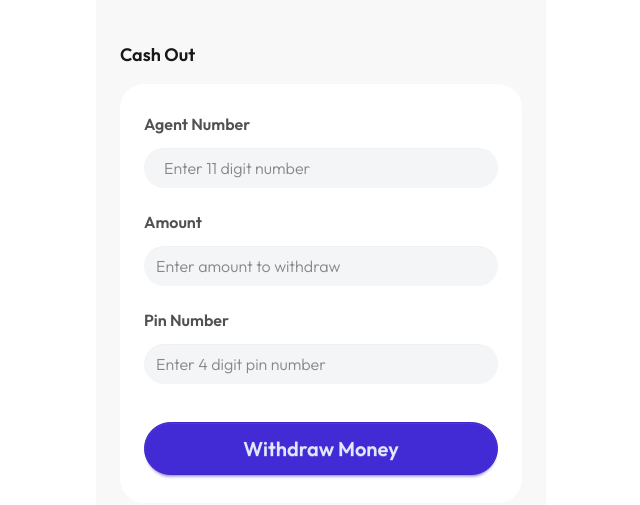
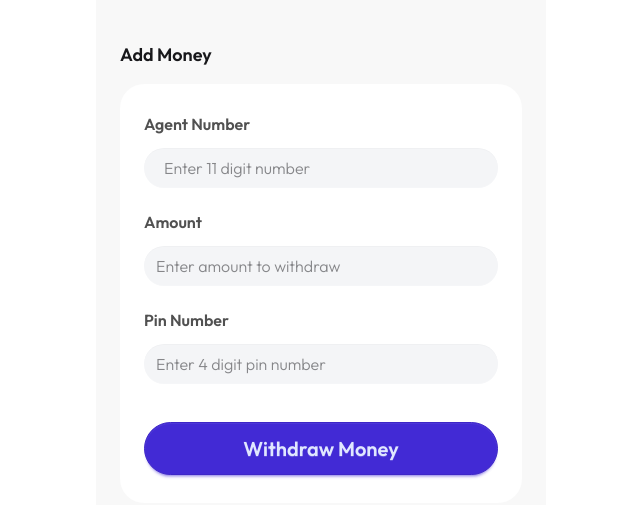
Before and after one commit to AHJ32/Payoo, a plain HTML site: page home.html in a window 1280 px wide. Shown: the part 447-952 px from the top of the page, 319-959 px from the left. Drawn offline with nearby package versions, Linux system fonts and the light colour scheme.

Commit message:
forgot to change branch

```diff
--- a/home.html
+++ b/home.html
@@ -128,6 +128,64 @@
           </button>
         </div>
       </section>
+      <section id="addMoney" class="py-5 space-y-4">
+        <h2 class="font-semibold text-[1.125rem]">Add Money</h2>
+        <div class="card bg-base-100 w-full rounded-3xl">
+          <div class="card-body">
+            <fieldset class="fieldset space-y-4">
+              <div class="space-y-[.75rem]">
+                <label
+                  class="label font-semibold text-[1rem] text-[#080808] opacity-70"
+                  >Agent Number</label
+                >
+                <input
+                  id="input-agent"
+                  maxlength="11"
+                  minlength="11"
+                  type="tel"
+                  class="input rounded-[2rem] border-none bg-[#f4f5f7] placeholder-opacity-40 font-light text-[1rem] text-nutral outline-none w-full py-4 pl-[1.25rem]"
+                  placeholder="Enter 11 digit number"
+                  required
+                />
+              </div>
+              <div class="space-y-[.75rem]">
+                <label
+                  class="label font-semibold text-[1rem] text-[#080808] opacity-70"
+                  >Amount</label
+                >
+                <input
+                  id="input-amount"
+                  type="number"
+                  class="input rounded-[2rem] border-none bg-[#f4f5f7] placeholder-opacity-40 font-light text-[1rem] text-nutral outline-none w-full"
+                  placeholder="Enter amount to withdraw"
+                  required
+                />
+              </div>
+              <div class="space-y-[.75rem]">
+                <label
+                  class="label font-semibold text-[1rem] text-[#080808] opacity-70"
+                  >Pin Number</label
+                >
+                <input
+                  id="input-cashout-pin"
+                  maxlength="4"
+                  minlength="4"
+                  type="password"
+                  class="input rounded-[2rem] border-none bg-[#f4f5f7] placeholder-opacity-40 font-light text-[1rem] text-nutral outline-none w-full"
+                  placeholder="Enter 4 digit pin number"
+                  required
+                />
+              </div>
+              <button
+                id="withdraw-btn"
+                class="btn btn-primary mt-4 rounded-[2rem] font-semibold text-[1.25rem] text-center py-[.875rem] h-[3.3125rem]"
+              >
+                Withdraw Money
+              </button>
+            </fieldset>
+          </div>
+        </div>
+      </section>
       <section id="cashout" class="py-5 space-y-4">
         <h2 class="font-semibold text-[1.125rem]">Cash Out</h2>
         <div class="card bg-base-100 w-full rounded-3xl">
```
